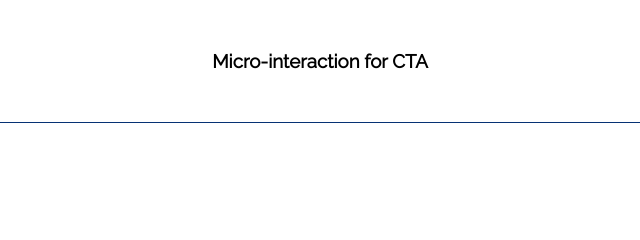
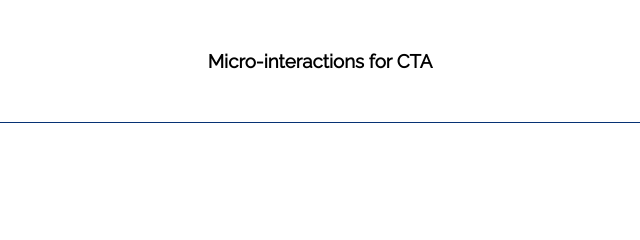
Before and after one commit to benoithusson/micro-interactions-cta, a plain HTML site: page index.html in a window 1280 px wide. Shown: the top 240 px of the page, 320-960 px from the left. Drawn offline with Linux system fonts and the light colour scheme.

Commit message:
Refactoring

```diff
--- a/index.html
+++ b/index.html
@@ -15,7 +15,7 @@
 
 <!-- Header -->
     <header class="header">
-        <h3>Micro-interaction for CTA</h3>
+        <h3>Micro-interactions for CTA</h3>
     </header>
 
 <!-- Bloc 1 -->
```
